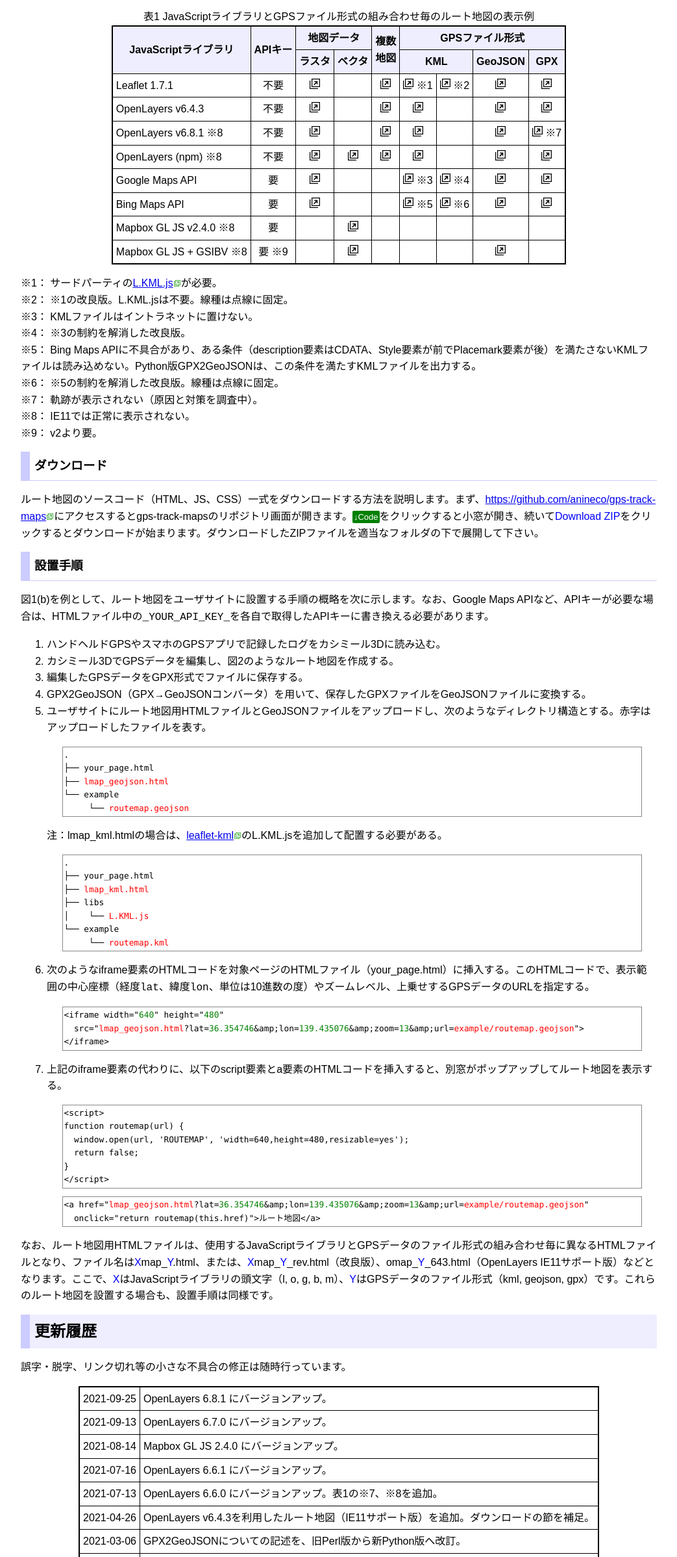
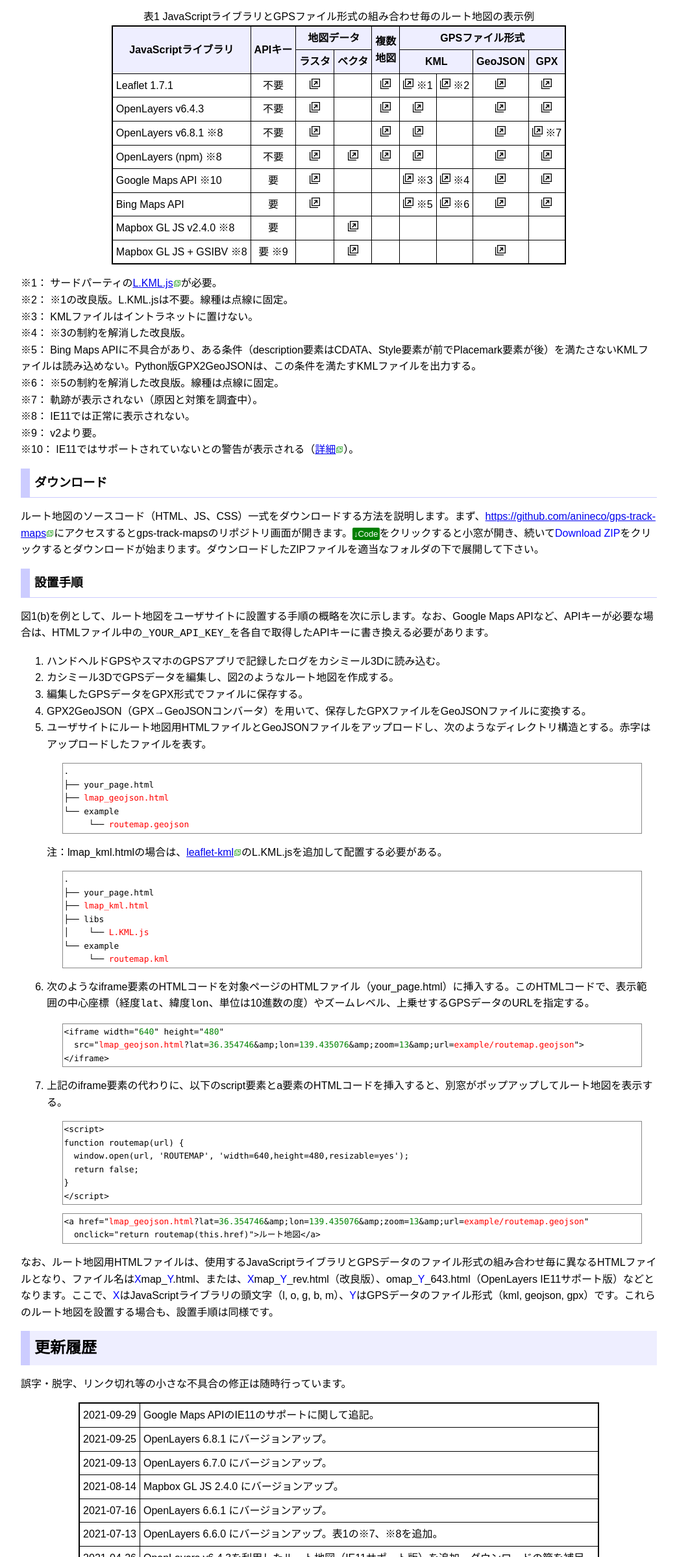
Before and after one commit to anineco/gps-track-maps, a website built with Parcel: page index.html in a window 1280 px wide. Shown: the part 2253-4649 px from the top of the page at 65% size, without its empty margins (118-1161 px from the left). Built offline with nearby package versions, Linux system fonts and the light colour scheme.

Commit message:
IE11 unsupported for Google Maps API

```diff
--- a/index.html
+++ b/index.html
@@ -112,7 +112,7 @@
   <td><a href="dist/omap_gpx.html" onclick="return routemap(this.href)"></a></td>
 </tr>
 <tr>
-  <td>Google Maps API</td>
+  <td>Google Maps API ※10</td>
   <td>要</td>
   <td><a href="dist/gmap_basic.html" onclick="return routemap(this.href)"></a></td>
   <td></td>
@@ -165,7 +165,8 @@
 ※6： ※5の制約を解消した改良版。線種は点線に固定。<br>
 ※7： 軌跡が表示されない（原因と対策を調査中）。<br>
 ※8： IE11では正常に表示されない。<br>
-※9： v2より要。</p>
+※9： v2より要。<br>
+※10： IE11ではサポートされていないとの警告が表示される（<a href="https://developers.google.com/maps/documentation/javascript/browsersupport?hl=ja">詳細</a>）。</p>
 <h3>ダウンロード</h3>
 <p>ルート地図のソースコード（HTML、JS、CSS）一式をダウンロードする方法を説明します。まず、<a href="https://github.com/anineco/gps-track-maps">https://github.com/anineco/gps-track-maps</a>にアクセスするとgps-track-mapsのリポジトリ画面が開きます。<span style="font-size:small;background:green;color:white;padding:2px;border-radius:2px;">↓Code</span>をクリックすると小窓が開き、続いて<span style="color:blue;">Download ZIP</span>をクリックするとダウンロードが始まります。ダウンロードしたZIPファイルを適当なフォルダの下で展開して下さい。</p>
 <h3>設置手順</h3>
@@ -229,6 +230,10 @@
 <p>誤字・脱字、リンク切れ等の小さな不具合の修正は随時行っています。</p>
 <table class="base">
 <tbody>
+<tr>
+<td valign="top">2021-09-29</td>
+<td valign="top">Google Maps APIのIE11のサポートに関して追記。</td>
+</tr>
 <tr>
 <td valign="top">2021-09-25</td>
 <td valign="top">OpenLayers 6.8.1 にバージョンアップ。</td>
```
